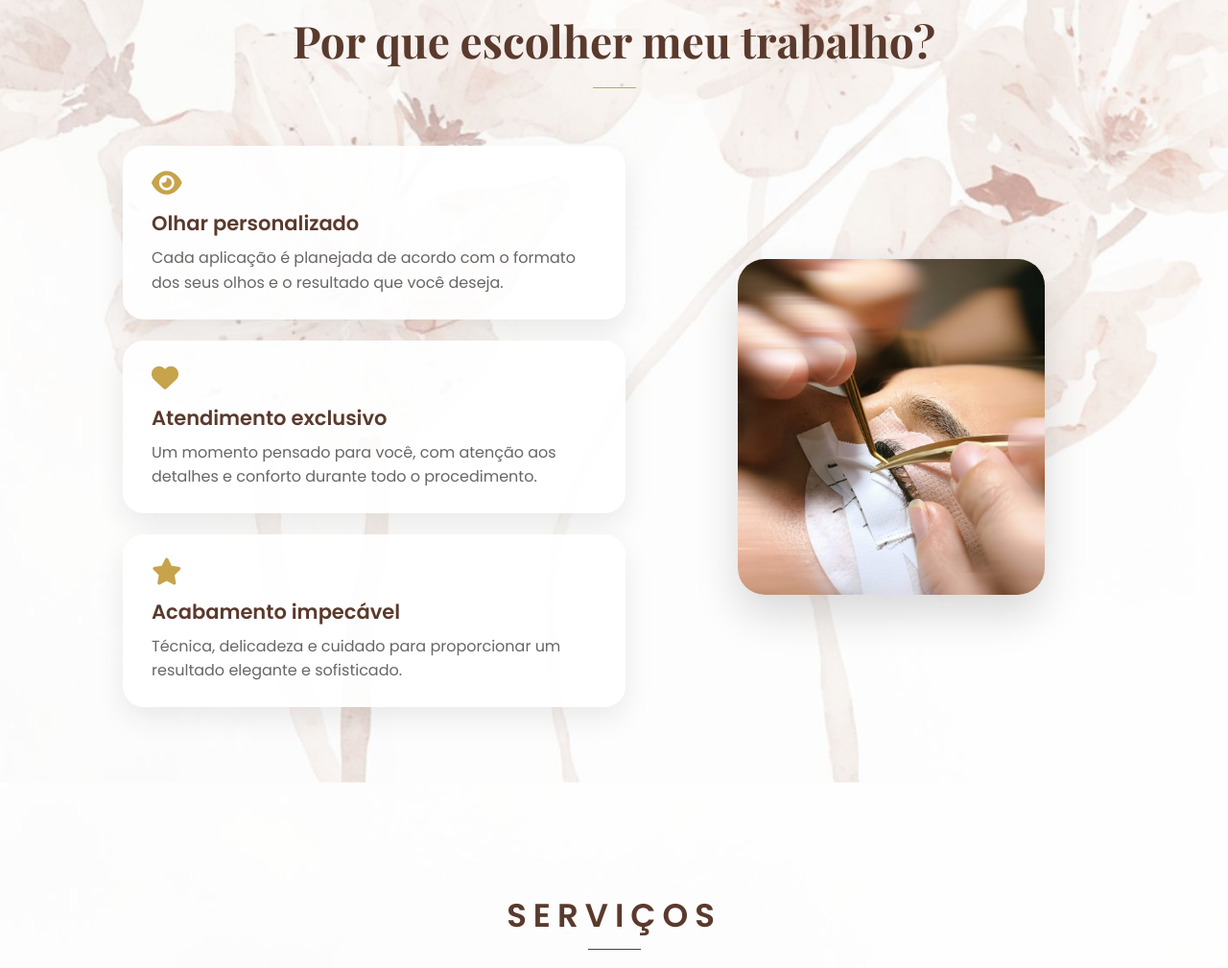
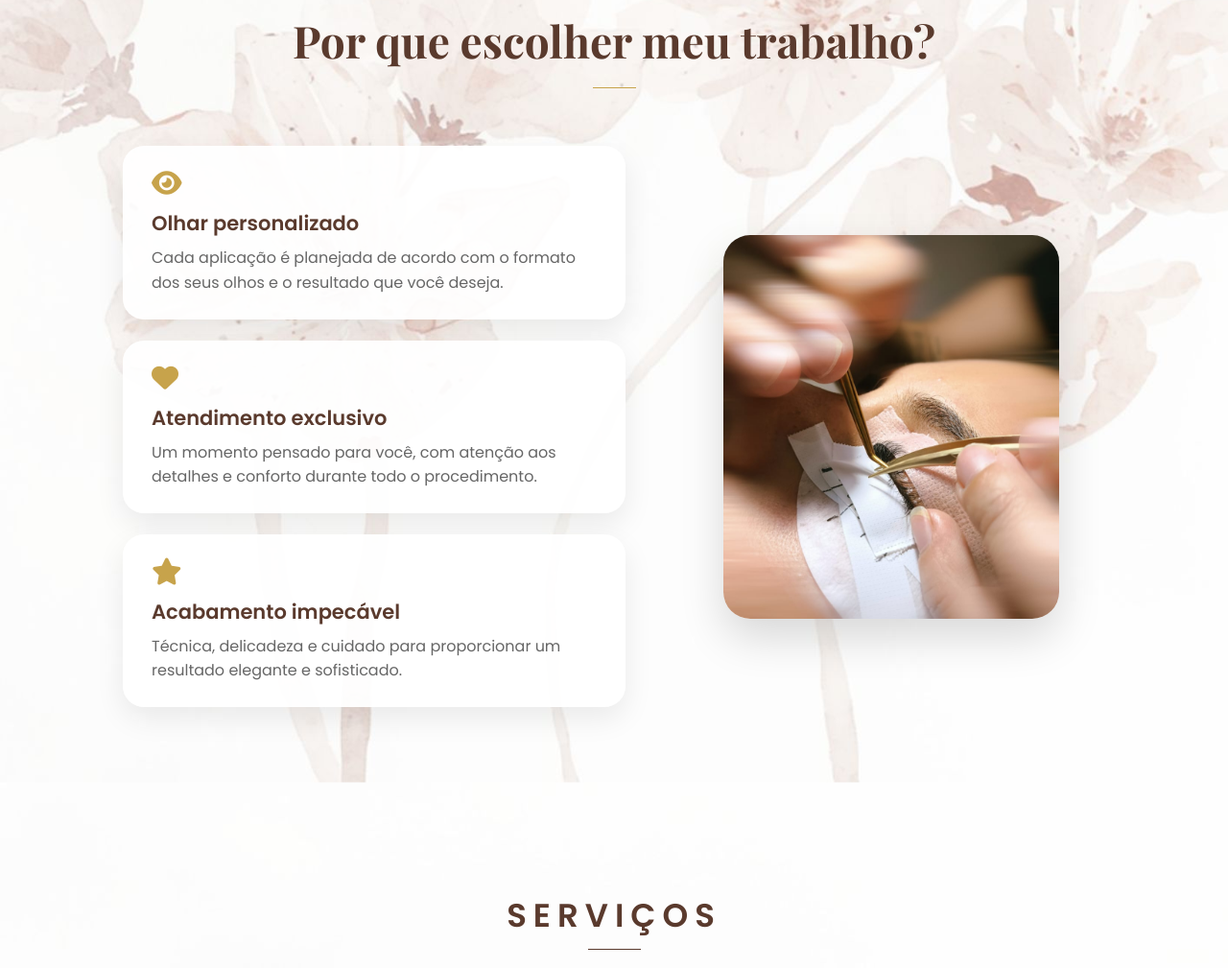
Before and after one commit to AScarpiLashDesigner/Aniele-Scarpi-Lash-Designer, a plain HTML site: page index.html in a window 1280 px wide. Shown: the part 995-2004 px from the top of the page at 96% size. Drawn offline with nearby package versions, Linux system fonts and the light colour scheme.

Commit message:
Update style.css

```diff
--- a/style.css
+++ b/style.css
@@ -387,8 +387,8 @@ h2::after{
 .foto-diferenciais img{
     display:block;
     width:100%;
-    max-width:320px;
-    height:350px;
+    max-width:350px;
+    height:400px;
     object-fit:cover;
     border-radius:28px;
     box-shadow:0 20px 45px rgba(0,0,0,.15);
```
